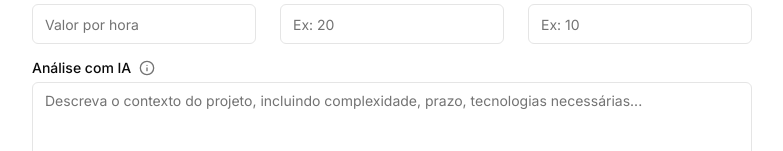
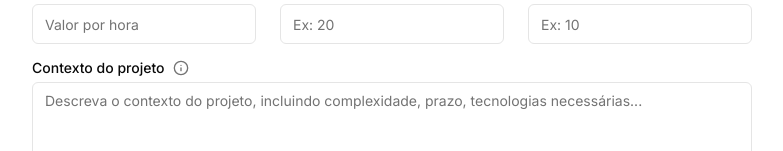
Before and after one commit to rafaeelricco/price-estimate-app, a Next.js app: page / in a window 1280 px wide. Shown: the part 320-471 px from the top of the page, without its empty margins (248-1031 px from the left). Built offline with nearby package versions, Linux system fonts and the light colour scheme.

Commit message:
refactor: update label in AiCalculator component from 'Análise com IA' to 'Contexto do projeto' for improved clarity and context

```diff
--- a/src/features/price-estimate.tsx
+++ b/src/features/price-estimate.tsx
@@ -444,7 +444,7 @@ const AiCalculator: React.FC = () => {
                               />
                            }
                         >
-                           Análise com IA
+                           Contexto do projeto
                         </FormLabel>
                         <FormControl>
                            <Textarea
```
